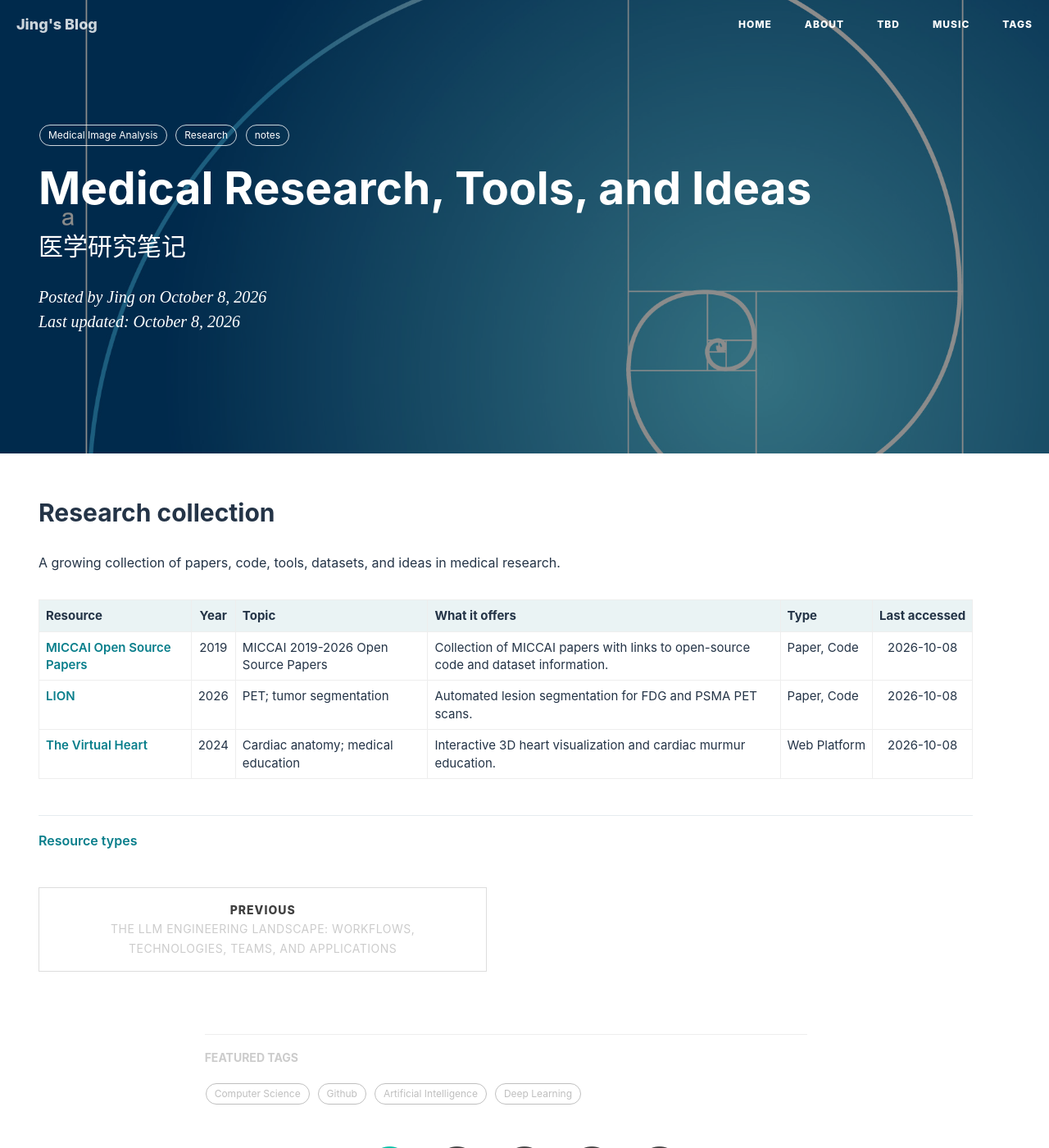
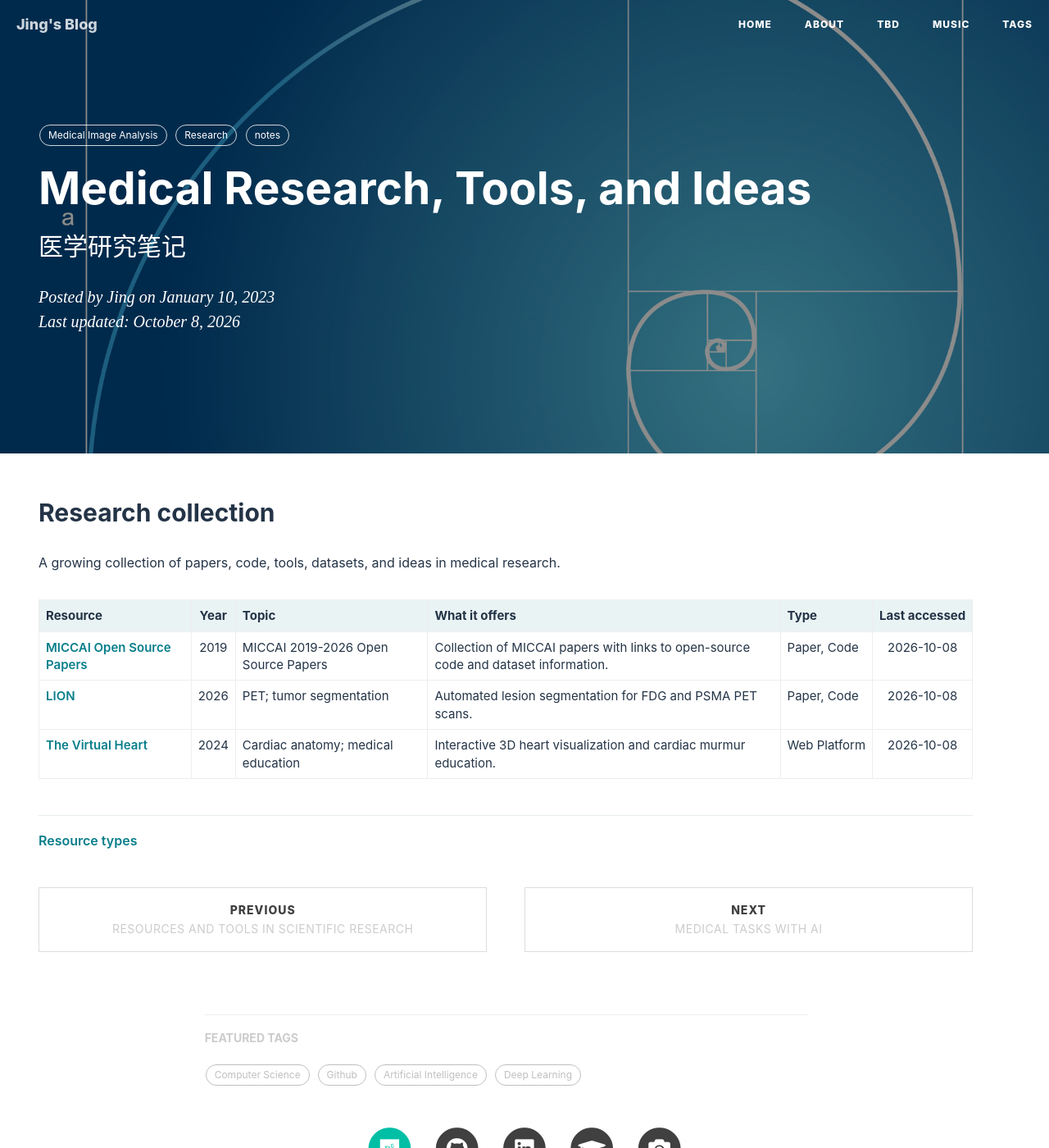
Before and after one commit to jizhang02/jizhang02.github.io, a Jekyll site: the page built from _posts/2023-01-10-researchnotes.markdown, in a window 1280 px wide and 1400 px high. Shown: the whole window at 82% size. Built offline with Jekyll 4.4.1, drawn with Linux system fonts in a browser that asks for light colours; nearby versions of some CDN libraries; a script that is not in the unit is left out; comment, search, counter and statistics services are not loaded.

Commit message:
update blog

```diff
--- a/_posts/2026-10-08-researchnotes.markdown
+++ b/_posts/2023-01-10-researchnotes.markdown
@@ -2,7 +2,7 @@
 layout:     post
 title:      "Medical Research, Tools, and Ideas"
 subtitle:   "医学研究笔记"
-date:       2026-10-08
+date:       2023-01-10
 last_updated: 2026-10-08
 author:     "Jing"
 header-img: "img/post-bg.jpg"
```
